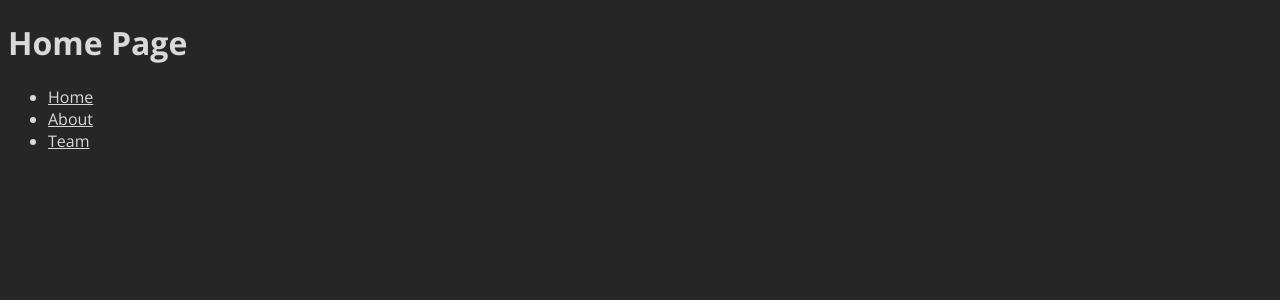
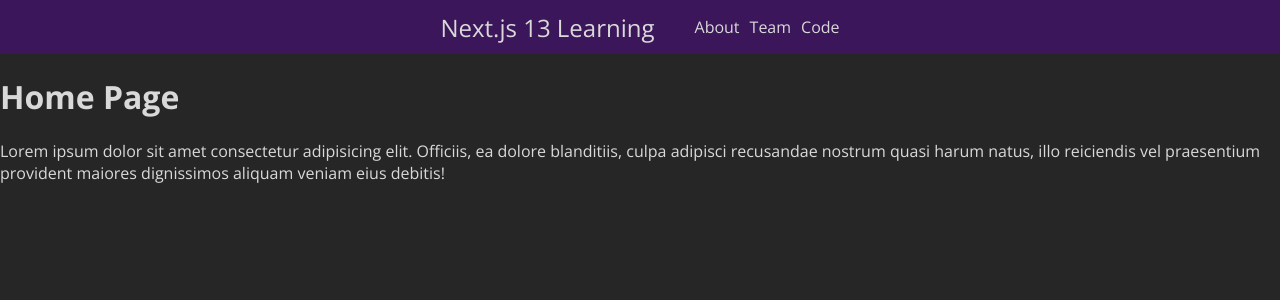
Before and after one commit to bazmurphy/nextjs13-learning, a Next.js app: page / in a window 1280 px wide. Shown: the top 300 px of the page. Built offline with nearby package versions, Linux system fonts and the light colour scheme.

Commit message:
additions

```diff
--- /dev/null
+++ b/app/components/Header.jsx
@@ -0,0 +1,28 @@
+import Link from "next/link";
+
+const Header = () => {
+  return (
+    <header className="header-container">
+      <div className="header-logo-container">
+        <Link href="/" className="header-logo">
+          Next.js 13 Learning
+        </Link>
+      </div>
+      <nav className="header-nav-container">
+        <ul>
+          <li>
+            <Link href="/about">About</Link>
+          </li>
+          <li>
+            <Link href="/about/team">Team</Link>
+          </li>
+          <li>
+            <Link href="/code/repos">Code</Link>
+          </li>
+        </ul>
+      </nav>
+    </header>
+  );
+};
+
+export default Header;
--- a/app/globals.css
+++ b/app/globals.css
@@ -3,8 +3,39 @@
 body {
   background-color: hsl(0, 0%, 15%);
   color: hsl(0, 0%, 85%);
+  margin: 0;
 }
 
 a {
+  text-decoration: none;
   color: hsl(0, 0%, 85%);
+  cursor: pointer;
 }
+
+a:hover,
+a:focus {
+  color: hsl(0, 0%, 95%);
+}
+
+.header-container {
+  background-color: hsl(273, 60%, 22%);
+  display: flex;
+  align-items: center;
+  justify-content: center;
+}
+
+.header-logo-container {
+}
+
+.header-logo {
+  font-size: 24px;
+}
+
+.header-nav-container > ul {
+  display: flex;
+  gap: 10px;
+  list-style: none;
+}
+
+.header-nav-container > ul > li {
+}
--- a/app/layout.jsx
+++ b/app/layout.jsx
@@ -2,6 +2,9 @@ import "./globals.css";
 
 import { Poppins } from "next/font/google";
 import { Open_Sans } from "next/font/google";
+
+// we import the header from Components and use it in this layout to display it on every page
+import Header from "./components/Header";
 
 // we create an instance of the font
 // which can we then reference in the body below using the .className property
@@ -28,6 +31,7 @@ export default function RootLayout({ children }) {
   return (
     <html lang="en">
       <body className={openSans.className}>
+        <Header />
         <main className="main-container">{children}</main>
       </body>
     </html>
--- a/app/page.jsx
+++ b/app/page.jsx
@@ -1,5 +1,3 @@
-import Link from "next/link";
-
 export const metadata = {
   title: "Home - Next.js 13 Learning",
 };
@@ -8,17 +6,12 @@ const HomePage = () => {
   return (
     <div>
       <h1>Home Page</h1>
-      <ul>
-        <li>
-          <Link href="/">Home</Link>
-        </li>
-        <li>
-          <Link href="/about">About</Link>
-        </li>
-        <li>
-          <Link href="/about/team">Team</Link>
-        </li>
-      </ul>
+      <p>
+        Lorem ipsum dolor sit amet consectetur adipisicing elit. Officiis, ea
+        dolore blanditiis, culpa adipisci recusandae nostrum quasi harum natus,
+        illo reiciendis vel praesentium provident maiores dignissimos aliquam
+        veniam eius debitis!
+      </p>
     </div>
   );
 };
```
